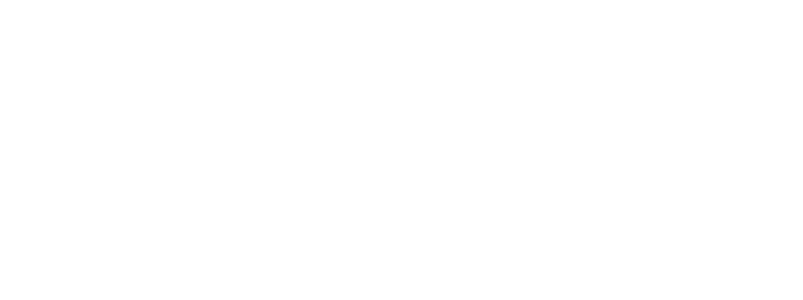
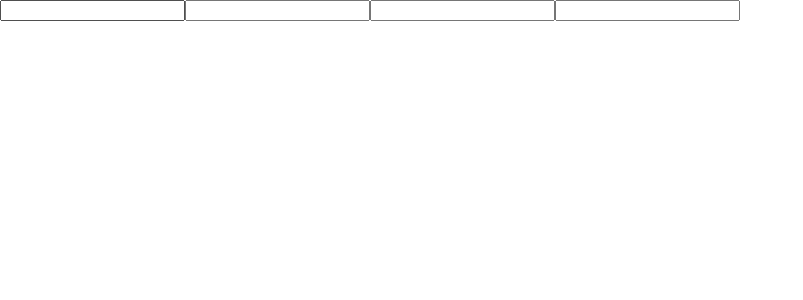
Before and after one commit to KGeorgeA/BK_front, a React (Create React App) app: page /registration in a window 1280 px wide. Before the commit this address had no page. Shown: the top 300 px of the page, without its empty margins (0-803 px from the left). Built offline with nearby package versions, Linux system fonts and the light colour scheme.

Commit message:
Added components for Login and Registration pages and Routes for them in App component

```diff
--- a/src/components/App/App.tsx
+++ b/src/components/App/App.tsx
@@ -2,11 +2,15 @@ import React from "react";
 import { Routes, Route } from "react-router-dom";
 
 import Main from "../Main/Main";
+import Login from "../Login/Login";
+import Registration from "../Registration/Registration";
 
 function App() {
   return (
     <Routes>
       <Route path="/" element={<Main />} />
+      <Route path="/login" element={<Login />} />
+      <Route path="/registration" element={<Registration />} />
     </Routes>
   );
 }
--- /dev/null
+++ b/src/components/Login/Login.tsx
@@ -0,0 +1,8 @@
+import React from "react";
+
+// material UI
+function Login() {
+  return <div>Login Page</div>;
+}
+
+export default Login;
--- /dev/null
+++ b/src/components/Registration/Registration.tsx
@@ -0,0 +1,17 @@
+import React from "react";
+
+// material UI
+function Registration() {
+  return (
+    <>
+      <form action="">
+        <input type="text" />
+        <input type="text" />
+        <input type="email" />
+        <input type="password" />
+      </form>
+    </>
+  );
+}
+
+export default Registration;
```
